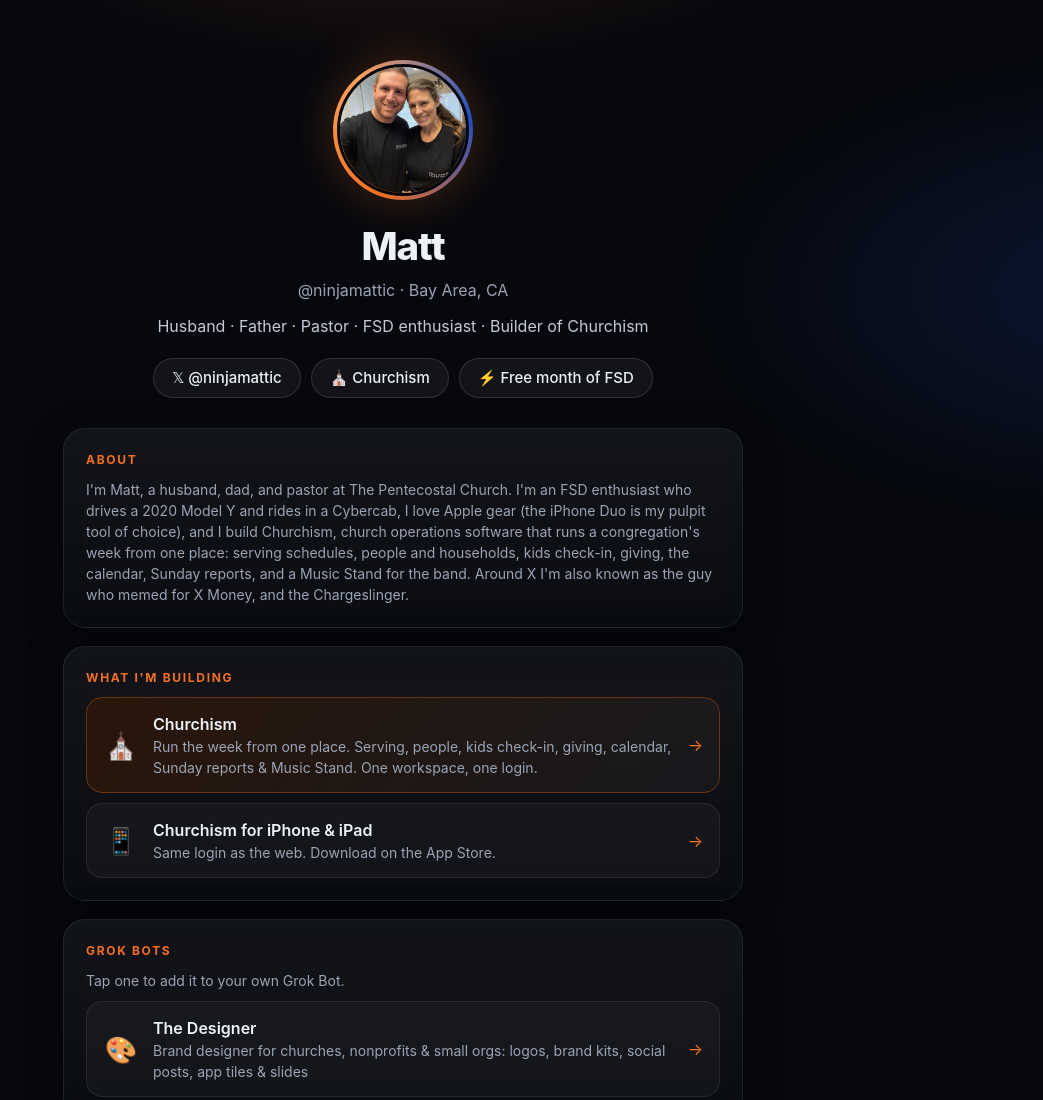
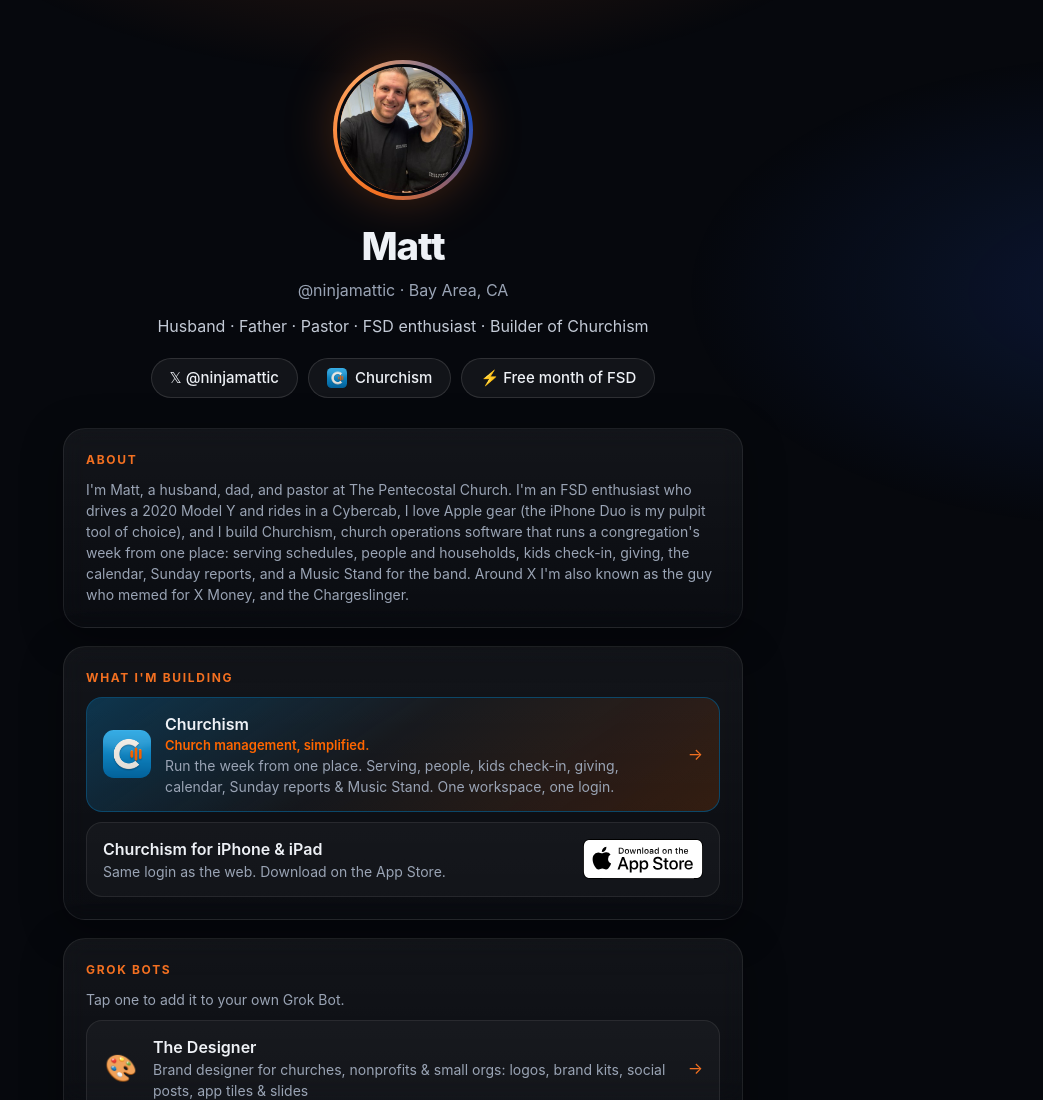
Before and after one commit to ninjamattic/ninjamattic.github.io, a plain HTML site: page index.html in a window 1280 px wide. Shown: the top 1100 px of the page, without its empty margins (237-1280 px from the left). Drawn offline with Linux system fonts and the light colour scheme.

Commit message:
Show Churchism with its app icon and App Store badge
Replace the church emoji with the official 180px app icon, add the product tagline and a navy/orange highlight, and use Apple's unmodified Download on the App Store badge.

Co-authored-by: Matt S <ninjamattic@users.noreply.github.com>

```diff
--- a/index.html
+++ b/index.html
@@ -22,19 +22,27 @@ h1{margin:0;font-size:2.4rem;font-weight:800;letter-spacing:-.03em}
 .links{display:flex;flex-wrap:wrap;gap:10px;justify-content:center;margin-top:20px}
 .links a{color:var(--txt);text-decoration:none;font-weight:500;font-size:15px;padding:8px 18px;border-radius:999px;background:rgba(255,255,255,.05);border:1px solid rgba(255,255,255,.12);transition:.2s}
 .links a:hover,.links a:focus-visible{border-color:var(--acc);background:#F3702118;transform:translateY(-2px);outline:none}
+.links a.brand{display:inline-flex;align-items:center;gap:8px}
+.pillicon{width:20px;height:20px;border-radius:22.37%;object-fit:cover;flex:none;display:block}
 .card{background:linear-gradient(180deg,rgba(255,255,255,.055),rgba(255,255,255,.02));border:1px solid rgba(255,255,255,.08);border-radius:22px;padding:22px;margin:18px 0;backdrop-filter:blur(12px);box-shadow:0 10px 40px rgba(0,0,0,.35);animation:up .6s ease both}
 .card:nth-of-type(2){animation-delay:.1s}.card:nth-of-type(3){animation-delay:.2s}.card:nth-of-type(4){animation-delay:.3s}
 h2{font-size:12px;font-weight:700;letter-spacing:.14em;text-transform:uppercase;color:var(--acc);margin:0 0 10px}
 .card p{margin:0;color:#c9d0db}.card h2+p{color:var(--mut);font-size:14px}
 a.c{display:flex;gap:14px;align-items:center;text-decoration:none;color:inherit;padding:14px 16px;margin-top:10px;border-radius:16px;background:rgba(255,255,255,.035);border:1px solid rgba(255,255,255,.08);transition:.15s}
 a.c:hover,a.c:focus-visible{border-color:var(--acc);transform:translateY(-1px);outline:none}
-a.c.hi{background:linear-gradient(135deg,#2a160a,rgba(255,255,255,.03));border-color:#6a3412}
+a.c.hi{background:linear-gradient(145deg,rgba(12,74,110,.62),rgba(255,255,255,.03) 46%,rgba(255,102,0,.16));border-color:rgba(12,74,110,.95)}
+a.c.hi:hover,a.c.hi:focus-visible{border-color:#FF6600}
+.appicon{width:48px;height:48px;border-radius:22.37%;object-fit:cover;flex:none;display:block}
+.kicker{color:#FF6600;font-size:13px;font-weight:600;line-height:1.35;margin-top:1px}
+a.c.store{align-items:center}
+a.c.store>span{min-width:0}
+.storebadge{height:40px;width:calc(40px * 119.66407 / 40);flex:none;display:block;margin-left:auto;align-self:center}
 .i{font-size:26px;width:36px;text-align:center;flex:none}
 .t{font-weight:600}.d{color:var(--mut);font-size:14px}.ar{margin-left:auto;color:var(--acc)}
 .chips{display:flex;flex-wrap:wrap;gap:8px;margin-top:4px}
 .chips span{font-size:14px;padding:6px 12px;border-radius:999px;background:rgba(255,255,255,.05);border:1px solid rgba(255,255,255,.08);color:#d5dbe5}
 footer{text-align:center;color:var(--mut);font-size:13px;margin-top:28px}
-@media(max-width:480px){h1{font-size:2rem}main{padding-top:44px}}
+@media(max-width:480px){h1{font-size:2rem}main{padding-top:44px}a.c.store{flex-wrap:wrap;align-items:flex-start;row-gap:14px}a.c.store>span{flex:1 1 100%}.storebadge{margin-left:0}}
 @media(prefers-reduced-motion:reduce){*{animation:none!important;transition:none!important}}
 </style>
 </head>
@@ -47,7 +55,7 @@ footer{text-align:center;color:var(--mut);font-size:13px;margin-top:28px}
   <p class="tag">Husband · Father · Pastor · FSD enthusiast · Builder of Churchism</p>
   <div class="links">
     <a href="https://x.com/ninjamattic">𝕏 @ninjamattic</a>
-    <a href="https://churchism.app">⛪ Churchism</a>
+    <a class="brand" href="https://churchism.app"><img class="pillicon" src="assets/apple-touch-icon.png" width="20" height="20" alt="">Churchism</a>
     <a href="https://tesla.com/get-app/referral?code=matt181810">⚡ Free month of FSD</a>
   </div>
 </header>
@@ -59,8 +67,8 @@ footer{text-align:center;color:var(--mut);font-size:13px;margin-top:28px}
 
 <section class="card">
   <h2>What I'm building</h2>
-  <a class="c hi" href="https://churchism.app"><span class="i">⛪</span><span><div class="t">Churchism</div><div class="d">Run the week from one place. Serving, people, kids check-in, giving, calendar, Sunday reports &amp; Music Stand. One workspace, one login.</div></span><span class="ar">→</span></a>
-  <a class="c" href="https://apps.apple.com/us/app/churchism/id6816181194"><span class="i">📱</span><span><div class="t">Churchism for iPhone &amp; iPad</div><div class="d">Same login as the web. Download on the App Store.</div></span><span class="ar">→</span></a>
+  <a class="c hi" href="https://churchism.app"><img class="appicon" src="assets/apple-touch-icon.png" width="48" height="48" alt="Churchism app icon"><span><div class="t">Churchism</div><div class="kicker">Church management, simplified.</div><div class="d">Run the week from one place. Serving, people, kids check-in, giving, calendar, Sunday reports &amp; Music Stand. One workspace, one login.</div></span><span class="ar">→</span></a>
+  <a class="c store" href="https://apps.apple.com/us/app/churchism/id6816181194"><span><div class="t">Churchism for iPhone &amp; iPad</div><div class="d">Same login as the web. Download on the App Store.</div></span><img class="storebadge" src="assets/download-on-app-store-white.svg" width="119.66407" height="40" alt="Download on the App Store"></a>
 </section>
 
 <section class="card">
```
Also changed, not shown: assets/apple-touch-icon.png (added), assets/download-on-app-store-white.svg (added).
